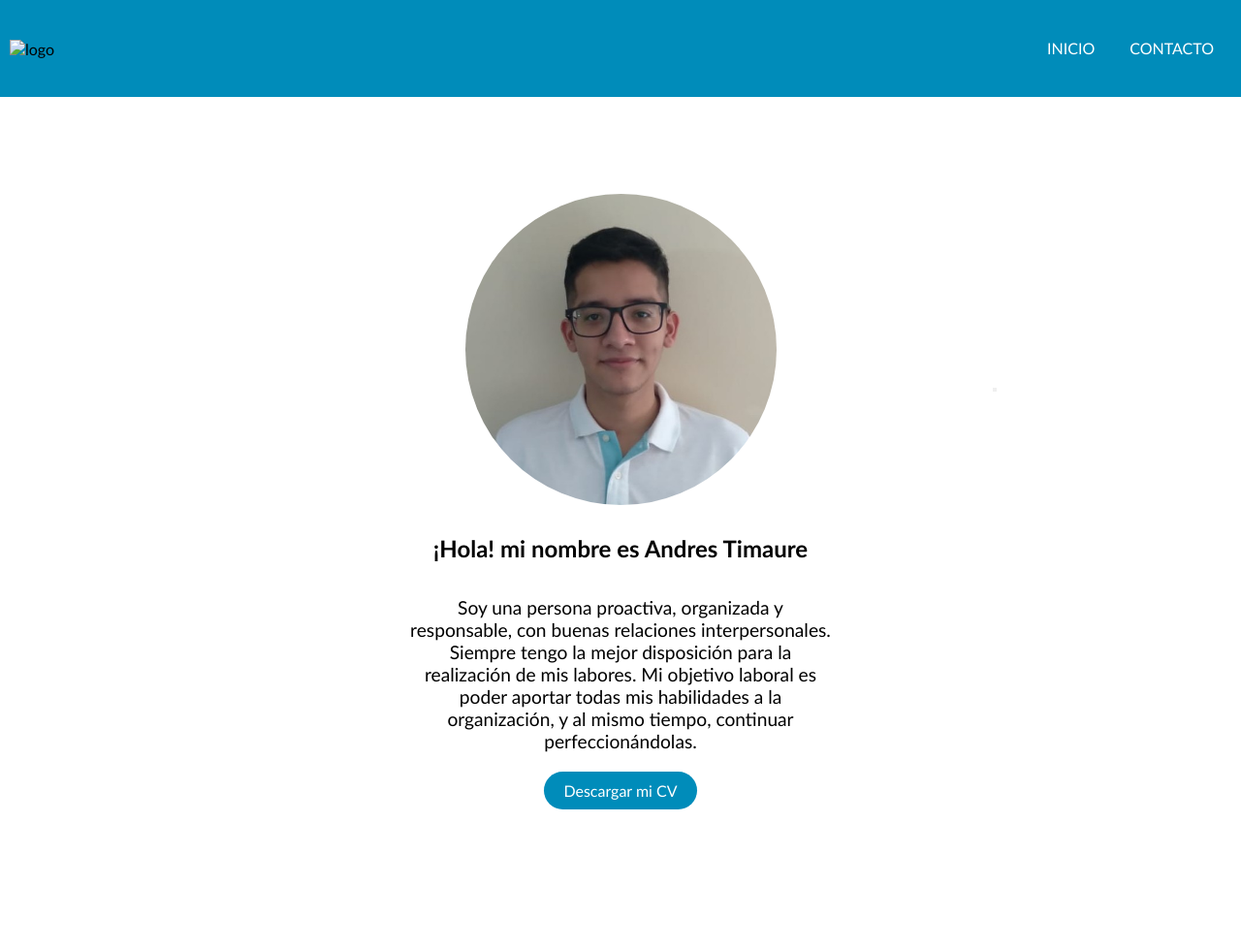
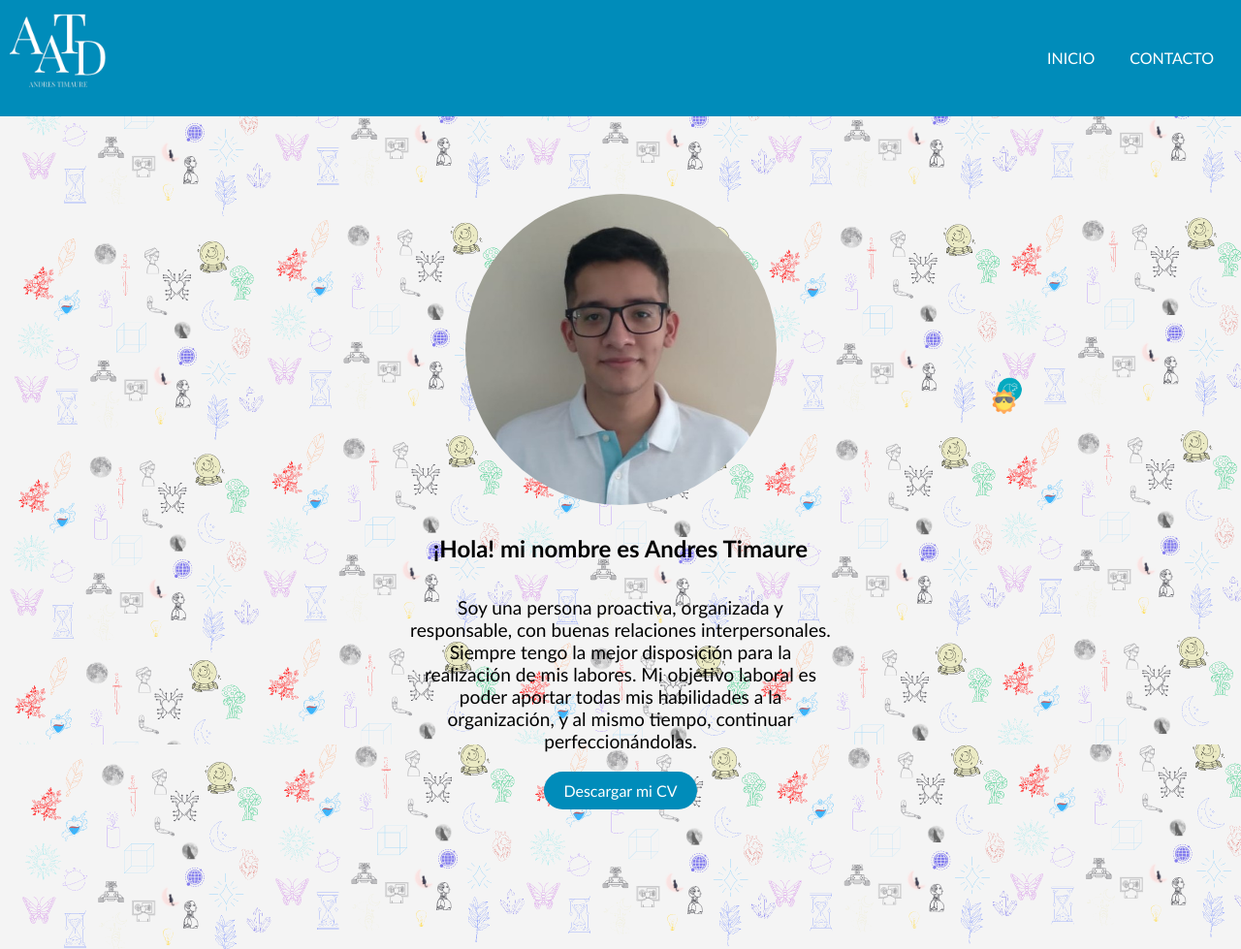
Before and after one commit to AndresTimaure21/Proyecto2-CodigoLatam, a plain HTML site: page index.html in a window 1280 px wide. Shown: the top 979 px of the page at 97% size. Drawn offline with Linux system fonts and the light colour scheme; the site is published under a folder, as on GitHub Pages, so addresses that start at the root find nothing.

Commit message:
cambios para visualizar las fotos

```diff
--- a/index.html
+++ b/index.html
@@ -13,7 +13,7 @@
 
   <nav>
     <div>
-      <img src="/img/logodeandres.png" alt="logo" class="logo">
+      <img src="./img/logodeandres.png" alt="logo" class="logo">
     </div>
     <div class="burger">
       <div class="line1"></div>
--- a/styles.css
+++ b/styles.css
@@ -13,7 +13,7 @@ body {
 }
 
 .fondo {
-  background: url("/img/fondo\ dia.png");
+  background: url("./img/fondo\ dia.png");
 }
 
 /* Panel de navegación */
@@ -297,12 +297,12 @@ a:hover {
 
 .icono-luna {
   left: 3px;
-  background-image: url("/img/luna.png");
+  background-image: url("./img/luna.png");
 }
 
 .icono-sol {
   right: 3px;
-  background-image: url("/img/sol.png");
+  background-image: url("./img/sol.png");
   transform: translateX(100%);
 }
 
@@ -332,12 +332,12 @@ a:hover {
 
 .icono-luna {
   left: 3px;
-  background-image: url("/img/luna.png");
+  background-image: url("./img/luna.png");
 }
 
 .icono-sol {
   right: 3px;
-  background-image: url("/img/sol.png");
+  background-image: url("./img/sol.png");
   transform: translateX(100%);
 }
 
@@ -354,7 +354,7 @@ a:hover {
 /* Estilos para el modo nocturno */
 
 .modo-nocturno {
-  background: url("/img/fondo\ noche.png");
+  background: url("./img/fondo\ noche.png");
   color: #fff; /* Texto blanco */
 }
 
```
